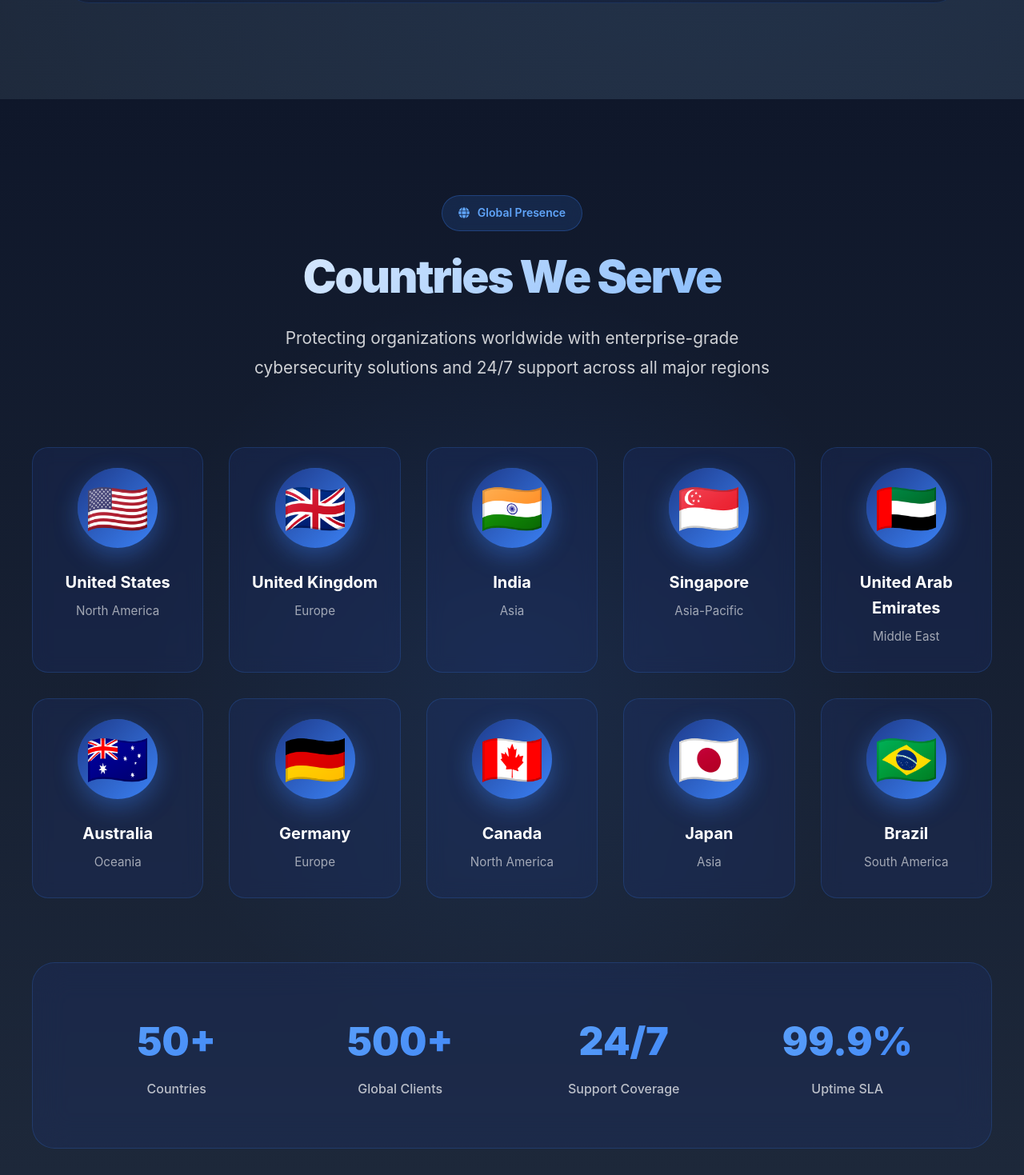
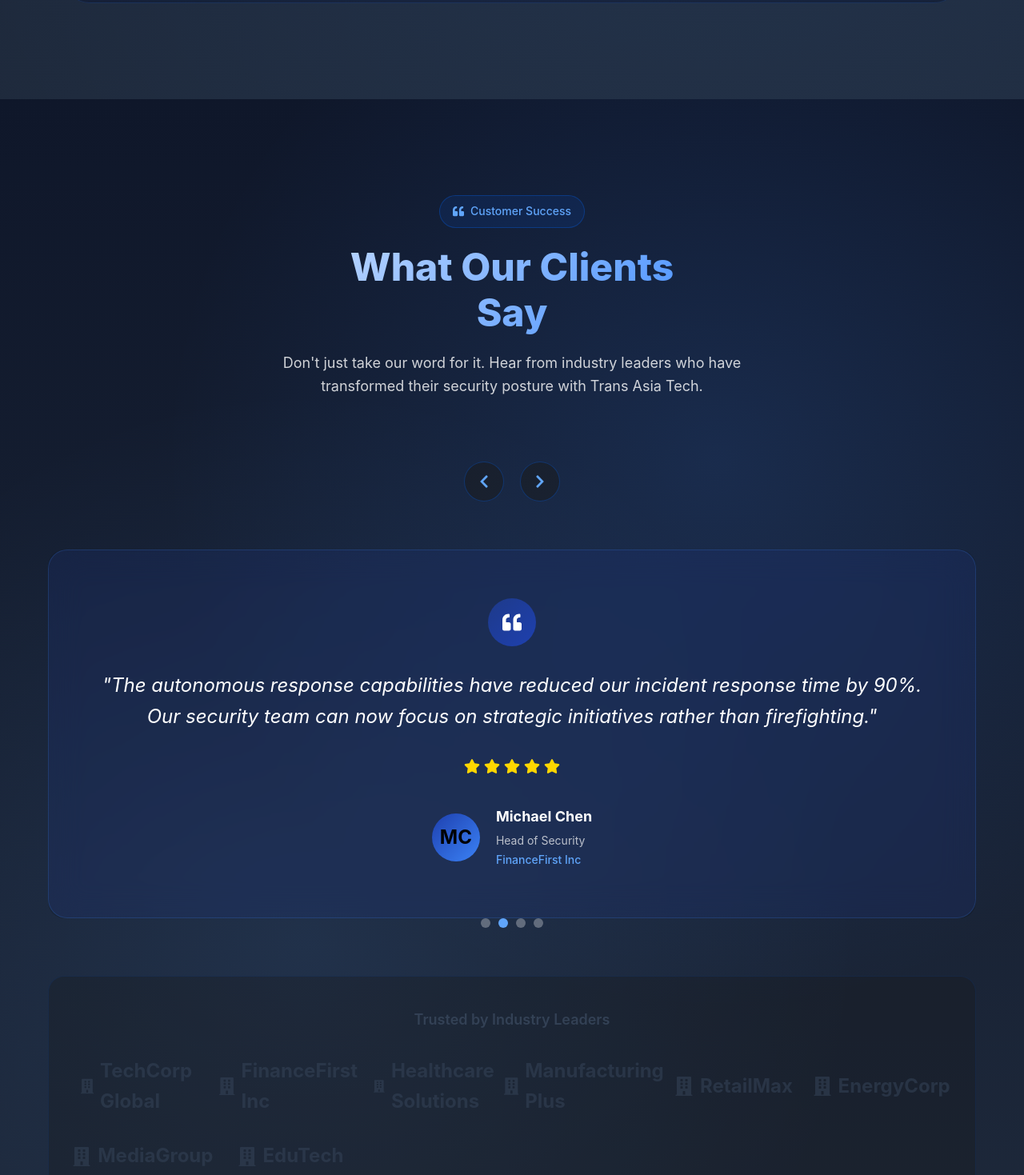
Before and after one commit to octaleadsprivatelimited-cloud/transasia, a React (Create React App) app in the folder client/: page / in a window 1280 px wide. Shown: the part 3301-4770 px from the top of the page at 80% size. Built offline with nearby package versions, Linux system fonts and the light colour scheme.

Commit message:
Remove Countries We Serve section from home page

```diff
--- a/client/src/App.js
+++ b/client/src/App.js
@@ -5,7 +5,6 @@ import styled from 'styled-components';
 import Header from './components/Header';
 import Hero from './components/Hero';
 import Solutions from './components/Solutions';
-import Countries from './components/Countries';
 import Testimonials from './components/Testimonials';
 import CTA from './components/CTA';
 import Footer from './components/Footer';
@@ -52,7 +51,6 @@ const App = () => {
           <>
             <Hero />
             <Solutions />
-            <Countries />
             <Testimonials />
             <CTA />
           </>
--- a/client/src/components/Countries.js
+++ /dev/null
@@ -1,370 +0,0 @@
-import React from 'react';
-import styled, { keyframes } from 'styled-components';
-import { motion } from 'framer-motion';
-import { useInView } from 'react-intersection-observer';
-import { FaGlobe } from 'react-icons/fa';
-
-const float = keyframes`
-  0%, 100% { transform: translateY(0px); }
-  50% { transform: translateY(-10px); }
-`;
-
-const CountriesContainer = styled.section`
-  padding: 120px 0;
-  background: linear-gradient(180deg, #0f172a 0%, #1e293b 100%);
-  position: relative;
-  overflow: hidden;
-
-  &::before {
-    content: '';
-    position: absolute;
-    top: 0;
-    left: 0;
-    right: 0;
-    bottom: 0;
-    background:
-      radial-gradient(circle at 50% 50%, rgba(59, 130, 246, 0.1) 0%, transparent 50%);
-    pointer-events: none;
-  }
-
-  @media (max-width: 768px) {
-    padding: 80px 0;
-  }
-`;
-
-const Container = styled.div`
-  max-width: 1400px;
-  margin: 0 auto;
-  padding: 0 40px;
-  position: relative;
-  z-index: 1;
-
-  @media (max-width: 768px) {
-    padding: 0 20px;
-  }
-`;
-
-const SectionHeader = styled.div`
-  text-align: center;
-  margin-bottom: 80px;
-
-  @media (max-width: 768px) {
-    margin-bottom: 60px;
-  }
-`;
-
-const Badge = styled(motion.div)`
-  display: inline-flex;
-  align-items: center;
-  gap: 10px;
-  background: rgba(59, 130, 246, 0.15);
-  border: 1px solid rgba(59, 130, 246, 0.3);
-  padding: 10px 20px;
-  border-radius: 50px;
-  font-size: 14px;
-  font-weight: 600;
-  color: #60a5fa;
-  margin-bottom: 24px;
-  backdrop-filter: blur(10px);
-`;
-
-const Title = styled(motion.h2)`
-  font-size: clamp(40px, 6vw, 56px);
-  font-weight: 900;
-  line-height: 1.2;
-  margin-bottom: 24px;
-  background: linear-gradient(135deg, #ffffff 0%, #60a5fa 100%);
-  -webkit-background-clip: text;
-  -webkit-text-fill-color: transparent;
-  background-clip: text;
-  letter-spacing: -2px;
-`;
-
-const Subtitle = styled(motion.p)`
-  font-size: 1.3rem;
-  color: rgba(255, 255, 255, 0.8);
-  max-width: 700px;
-  margin: 0 auto;
-  line-height: 1.8;
-
-  @media (max-width: 768px) {
-    font-size: 1.1rem;
-  }
-`;
-
-const CountriesGrid = styled.div`
-  display: grid;
-  grid-template-columns: repeat(auto-fit, minmax(200px, 1fr));
-  gap: 32px;
-
-  @media (max-width: 768px) {
-    grid-template-columns: repeat(2, 1fr);
-    gap: 24px;
-  }
-
-  @media (max-width: 480px) {
-    grid-template-columns: 1fr;
-  }
-`;
-
-const CountryCard = styled(motion.div)`
-  background: rgba(30, 58, 138, 0.2);
-  backdrop-filter: blur(10px);
-  border: 1px solid rgba(59, 130, 246, 0.2);
-  border-radius: 20px;
-  padding: 32px 24px;
-  text-align: center;
-  transition: all 0.4s ease;
-  cursor: pointer;
-  position: relative;
-  overflow: hidden;
-
-  &::before {
-    content: '';
-    position: absolute;
-    top: 0;
-    left: 0;
-    right: 0;
-    bottom: 0;
-    background: linear-gradient(135deg, rgba(59, 130, 246, 0.1) 0%, transparent 100%);
-    opacity: 0;
-    transition: opacity 0.4s ease;
-  }
-
-  &:hover {
-    background: rgba(30, 58, 138, 0.3);
-    border-color: rgba(59, 130, 246, 0.5);
-    transform: translateY(-8px);
-    box-shadow: 0 20px 60px rgba(59, 130, 246, 0.3);
-
-    &::before {
-      opacity: 1;
-    }
-  }
-`;
-
-const FlagImage = styled.div`
-  width: 100px;
-  height: 100px;
-  margin: 0 auto 20px;
-  border-radius: 50%;
-  background: linear-gradient(135deg, #1e3a8a 0%, #3b82f6 100%);
-  display: flex;
-  align-items: center;
-  justify-content: center;
-  font-size: 3rem;
-  box-shadow: 0 10px 30px rgba(59, 130, 246, 0.4);
-  animation: ${float} 3s ease-in-out infinite;
-  position: relative;
-  overflow: hidden;
-
-  img {
-    width: 100%;
-    height: 100%;
-    object-fit: cover;
-    border-radius: 50%;
-  }
-
-  &::after {
-    content: '';
-    position: absolute;
-    inset: -2px;
-    border-radius: 50%;
-    padding: 2px;
-    background: linear-gradient(135deg, #60a5fa, #3b82f6);
-    -webkit-mask: linear-gradient(#fff 0 0) content-box, linear-gradient(#fff 0 0);
-    -webkit-mask-composite: xor;
-    mask-composite: exclude;
-    opacity: 0.5;
-  }
-`;
-
-const CountryName = styled.h3`
-  font-size: 1.25rem;
-  font-weight: 700;
-  color: #ffffff;
-  margin-bottom: 8px;
-`;
-
-const CountryRegion = styled.p`
-  font-size: 0.95rem;
-  color: rgba(255, 255, 255, 0.6);
-  margin: 0;
-`;
-
-const StatsSection = styled.div`
-  margin-top: 80px;
-  padding: 60px;
-  background: rgba(30, 58, 138, 0.2);
-  backdrop-filter: blur(20px);
-  border: 1px solid rgba(59, 130, 246, 0.2);
-  border-radius: 28px;
-  display: grid;
-  grid-template-columns: repeat(4, 1fr);
-  gap: 40px;
-
-  @media (max-width: 1024px) {
-    grid-template-columns: repeat(2, 1fr);
-    gap: 30px;
-  }
-
-  @media (max-width: 768px) {
-    grid-template-columns: 1fr;
-    gap: 30px;
-    padding: 50px 30px;
-  }
-`;
-
-const StatItem = styled.div`
-  text-align: center;
-`;
-
-const StatNumber = styled.div`
-  font-size: 3rem;
-  font-weight: 900;
-  background: linear-gradient(135deg, #60a5fa 0%, #3b82f6 100%);
-  -webkit-background-clip: text;
-  -webkit-text-fill-color: transparent;
-  background-clip: text;
-  margin-bottom: 8px;
-
-  @media (max-width: 768px) {
-    font-size: 2.5rem;
-  }
-`;
-
-const StatLabel = styled.div`
-  font-size: 1rem;
-  color: rgba(255, 255, 255, 0.7);
-  font-weight: 500;
-`;
-
-const Countries = () => {
-  const [ref, inView] = useInView({
-    threshold: 0.1,
-    triggerOnce: true
-  });
-
-  const countries = [
-    {
-      name: 'United States',
-      region: 'North America',
-      flag: '🇺🇸'
-    },
-    {
-      name: 'United Kingdom',
-      region: 'Europe',
-      flag: '🇬🇧'
-    },
-    {
-      name: 'India',
-      region: 'Asia',
-      flag: '🇮🇳'
-    },
-    {
-      name: 'Singapore',
-      region: 'Asia-Pacific',
-      flag: '🇸🇬'
-    },
-    {
-      name: 'United Arab Emirates',
-      region: 'Middle East',
-      flag: '🇦🇪'
-    },
-    {
-      name: 'Australia',
-      region: 'Oceania',
-      flag: '🇦🇺'
-    },
-    {
-      name: 'Germany',
-      region: 'Europe',
-      flag: '🇩🇪'
-    },
-    {
-      name: 'Canada',
-      region: 'North America',
-      flag: '🇨🇦'
-    },
-    {
-      name: 'Japan',
-      region: 'Asia',
-      flag: '🇯🇵'
-    },
-    {
-      name: 'Brazil',
-      region: 'South America',
-      flag: '🇧🇷'
-    }
-  ];
-
-  const stats = [
-    { number: '50+', label: 'Countries' },
-    { number: '500+', label: 'Global Clients' },
-    { number: '24/7', label: 'Support Coverage' },
-    { number: '99.9%', label: 'Uptime SLA' }
-  ];
-
-  return (
-    <CountriesContainer ref={ref}>
-      <Container>
-        <SectionHeader>
-          <Badge
-            initial={{ opacity: 0, y: 20 }}
-            animate={inView ? { opacity: 1, y: 0 } : {}}
-            transition={{ duration: 0.6 }}
-          >
-            <FaGlobe />
-            Global Presence
-          </Badge>
-
-          <Title
-            initial={{ opacity: 0, y: 30 }}
-            animate={inView ? { opacity: 1, y: 0 } : {}}
-            transition={{ duration: 0.8, delay: 0.2 }}
-          >
-            Countries We Serve
-          </Title>
-
-          <Subtitle
-            initial={{ opacity: 0, y: 20 }}
-            animate={inView ? { opacity: 1, y: 0 } : {}}
-            transition={{ duration: 0.8, delay: 0.4 }}
-          >
-            Protecting organizations worldwide with enterprise-grade cybersecurity solutions
-            and 24/7 support across all major regions
-          </Subtitle>
-        </SectionHeader>
-
-        <CountriesGrid>
-          {countries.map((country, index) => (
-            <CountryCard
-              key={index}
-              initial={{ opacity: 0, scale: 0.9 }}
-              animate={inView ? { opacity: 1, scale: 1 } : {}}
-              transition={{ duration: 0.5, delay: index * 0.08 }}
-              whileHover={{ scale: 1.05 }}
-            >
-              <FlagImage>
-                <span style={{ fontSize: '4rem' }}>{country.flag}</span>
-              </FlagImage>
-              <CountryName>{country.name}</CountryName>
-              <CountryRegion>{country.region}</CountryRegion>
-            </CountryCard>
-          ))}
-        </CountriesGrid>
-
-        <StatsSection>
-          {stats.map((stat, index) => (
-            <StatItem key={index}>
-              <StatNumber>{stat.number}</StatNumber>
-              <StatLabel>{stat.label}</StatLabel>
-            </StatItem>
-          ))}
-        </StatsSection>
-      </Container>
-    </CountriesContainer>
-  );
-};
-
-export default Countries;
```
